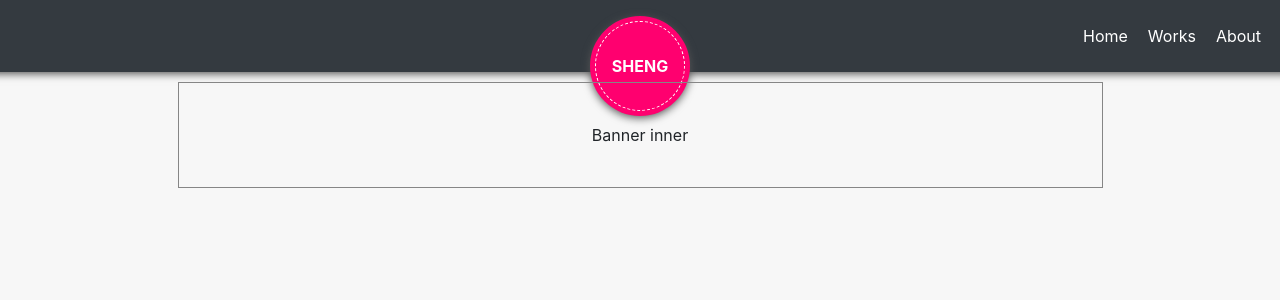
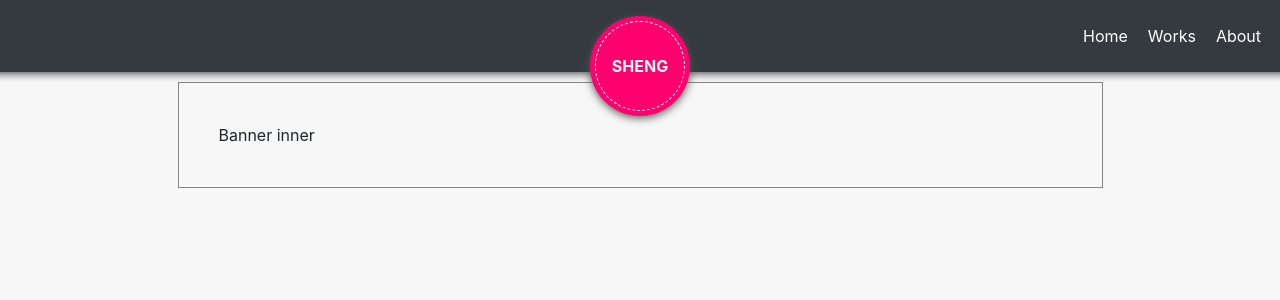
Before and after one commit to CopyDemon/Shengdesign_React, a React (Create React App) app in the folder shengdesign_react/: page / in a window 1280 px wide. Shown: the top 300 px of the page. Built offline with nearby package versions, Linux system fonts and the light colour scheme.

Commit message:
reorder components

```diff
--- a/shengdesign_react/src/App.js
+++ b/shengdesign_react/src/App.js
@@ -5,6 +5,7 @@ import {BrowserRouter as Router, Switch, Route} from 'react-router-dom';
 //import script
 import "./index.css";
 import SiteBanner from "./component/Site_banner/Site_banner";
+import Navigation from './component/Navigation/navigation';
 
 //import pages
 import Home from "./pages/home/home";
@@ -19,7 +20,7 @@ import About from "./pages/about/about";
 function App() {
   return (
       <div className="App">
-        <SiteBanner/>
+        <Navigation />
         <Router>
           <Switch>
             <Route path="/" exact component={Home}/>
--- a/shengdesign_react/src/component/Site_banner/Banner_inner/Banner_inner.js
+++ b/shengdesign_react/src/component/Site_banner/Banner_inner/Banner_inner.js
@@ -14,7 +14,8 @@ const Banner_inner = props =>{
         <Container
             id="banner_inner"
         >
-            <Row className={`${classSelector.banner_inner_main_container} justify-content-center col-lg-10 col-md-10 col-sm-12 mx-auto`}>
+            <Row
+            className={`${classSelector.banner_inner_main_container}  col-lg-10 col-md-10 col-sm-12 mx-auto`}>
                 Banner inner
             </Row>
         </Container>
--- a/shengdesign_react/src/component/Site_banner/Site_banner.js
+++ b/shengdesign_react/src/component/Site_banner/Site_banner.js
@@ -1,7 +1,5 @@
 import React, {Component} from 'react';
 //import sctipt
-import HOC from '../../HOC/HOC';
-import  Navigation from "../Navigation/navigation";
 import BannerInner from './Banner_inner/Banner_inner';
 
 
@@ -17,10 +15,7 @@ class Site_banner extends Component{
     render(){
 
         return(
-            <HOC>
-                <Navigation />
-                <BannerInner />
-            </HOC>
+            <BannerInner />
         )
     }
 }
--- a/shengdesign_react/src/component/navigation/nav.module.css
+++ b/shengdesign_react/src/component/navigation/nav.module.css
@@ -3,6 +3,7 @@
    top: 0;
    left: 0;
    width: 100vw;
+   z-index: 100;
 }
 
 .nav_row{
--- a/shengdesign_react/src/pages/home/home.js
+++ b/shengdesign_react/src/pages/home/home.js
@@ -2,7 +2,8 @@ import React, { Component } from 'react';
 import  { Container }  from 'react-bootstrap';
 
 //import script
-
+import HOC from '../../HOC/HOC';
+import SiteBanner from '../../component/Site_banner/Site_banner';
 
 //import data
 // import nav_db from "./nav_db";
@@ -15,9 +16,10 @@ class Home extends Component{
     render(){
 
         return(
-            <Container fluid className="p-0">
+            <HOC>
+                <SiteBanner />
+            </HOC>
 
-            </Container>
         )
     }
 }
```
